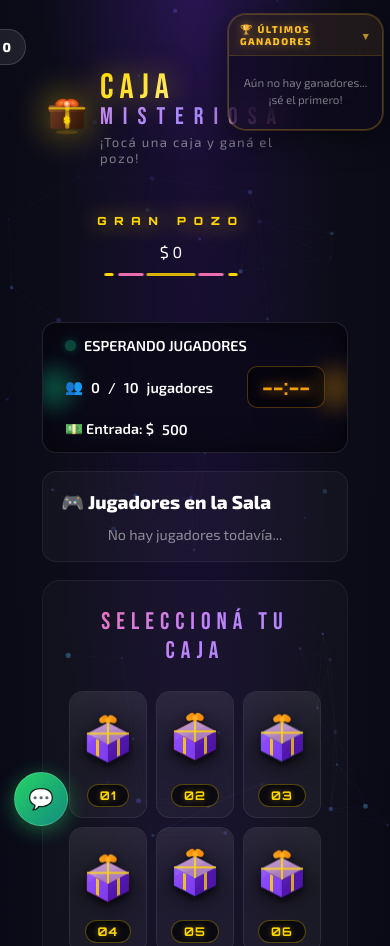
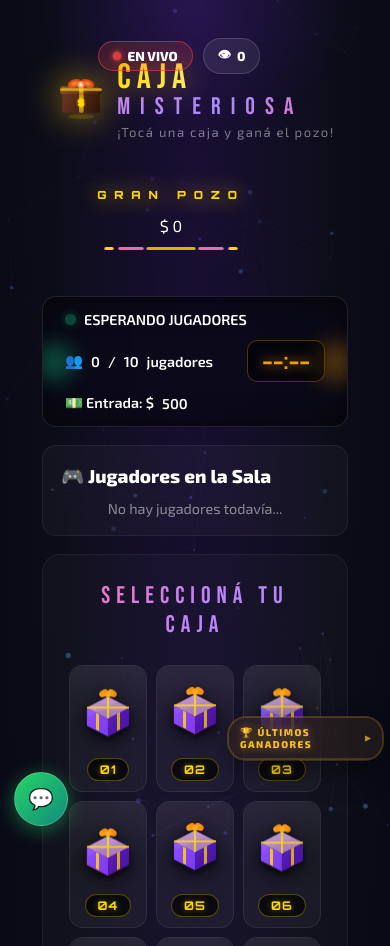
Before and after one commit to lacajamisteriosoficial-cloud/mistery-box, a website: page public/index.html in a window 390 px wide. Shown: the top 946 px of the page. Drawn offline with Linux system fonts and the light colour scheme; no server answers.

Commit message:
fix: layout mobile - widget ganadores abajo derecha, header libre

```diff
--- a/public/index.html
+++ b/public/index.html
@@ -543,23 +543,29 @@
    ══════════════════════════════════════════════════ */
 @media (max-width: 768px) {
 
-    /* Widget Últimos Ganadores → esquina superior derecha */
+    /* Widget Últimos Ganadores → abajo derecha, encima del chat */
     .ug-widget {
-        top: 14px; right: 10px;
-        bottom: auto; left: auto;
+        bottom: 84px; right: 10px;
+        top: auto; left: auto;
         width: 175px; font-size: 0.88em;
     }
+    /* Minimizado por defecto en mobile para no tapar */
+    .ug-widget { overflow: hidden; }
     .ug-widget-header { padding: 8px 11px; }
     .ug-widget-title  { font-size: 0.7em; }
-    .ug-widget-body   { max-height: 190px; padding: 8px 10px 10px; }
+    .ug-widget-body   { max-height: 200px; padding: 8px 10px 10px; }
     .ug-card          { padding: 6px 9px; }
     .ug-name          { font-size: 0.78em; }
     .ug-prize         { font-size: 0.85em; }
 
+    /* Header sin padding extra — el widget ya no está arriba */
+    .site-header { padding-right: 20px; }
+    .live-corner { right: 16px; top: 14px; }
+
     /* Telegram oculto en mobile */
     .tg-float { display: none !important; }
 
-    /* Chat → ícono redondo estilo WhatsApp */
+    /* Chat → ícono redondo estilo WhatsApp, abajo a la IZQUIERDA */
     .chat-fab { bottom: 18px; left: 14px; }
     .chat-fab-btn {
         width: 54px; height: 54px;
@@ -575,34 +581,28 @@
         height: 58vh; max-height: 400px;
     }
 
-    /* Banner "Faltan jugadores" → arriba centrado */
+    /* Banner "Faltan jugadores" → centro arriba del todo */
     #playersNeededBanner {
-        bottom: auto !important; top: 72px !important;
+        bottom: auto !important; top: 8px !important;
         left: 50% !important; right: auto !important;
         transform: translateX(-50%) !important;
-        font-size: 0.78em !important; padding: 7px 16px !important;
+        font-size: 0.75em !important; padding: 6px 14px !important;
         white-space: nowrap; max-width: 88vw;
         border-radius: 20px !important; z-index: 799;
     }
 
-    /* Banner "Esperando aprobación" → al lado del chat */
+    /* Banner "Esperando aprobación" → encima del chat */
     #waitingApprovalBanner {
         bottom: 84px !important; left: 78px !important;
         right: 10px !important; transform: none !important;
         font-size: 0.78em !important; padding: 9px 14px !important;
         white-space: normal !important; border-radius: 14px !important; z-index: 800;
     }
-
-    /* Header con margen para no chocar con el widget */
-    .site-header { padding-right: 195px; }
-    .live-corner { right: 195px; }
 }
 
 @media (max-width: 390px) {
-    .ug-widget   { width: 155px; right: 7px; }
-    .site-header { padding-right: 170px; }
-    .live-corner { right: 170px; }
-    #playersNeededBanner   { font-size: 0.72em !important; }
+    .ug-widget { width: 155px; right: 7px; }
+    #playersNeededBanner   { font-size: 0.7em !important; }
     #waitingApprovalBanner { left: 72px !important; }
 }
 </style>
@@ -825,7 +825,7 @@
 <!-- ══════════════════════════════════
      WIDGET FLOTANTE — ÚLTIMOS GANADORES
      ══════════════════════════════════ -->
-<div class="ug-widget" id="ugWidget">
+<div class="ug-widget minimized" id="ugWidget">
     <div class="ug-widget-header" onclick="toggleUGWidget()">
         <span class="ug-widget-title">🏆 Últimos Ganadores</span>
         <span class="ug-widget-toggle" id="ugToggleIcon">▼</span>
```
